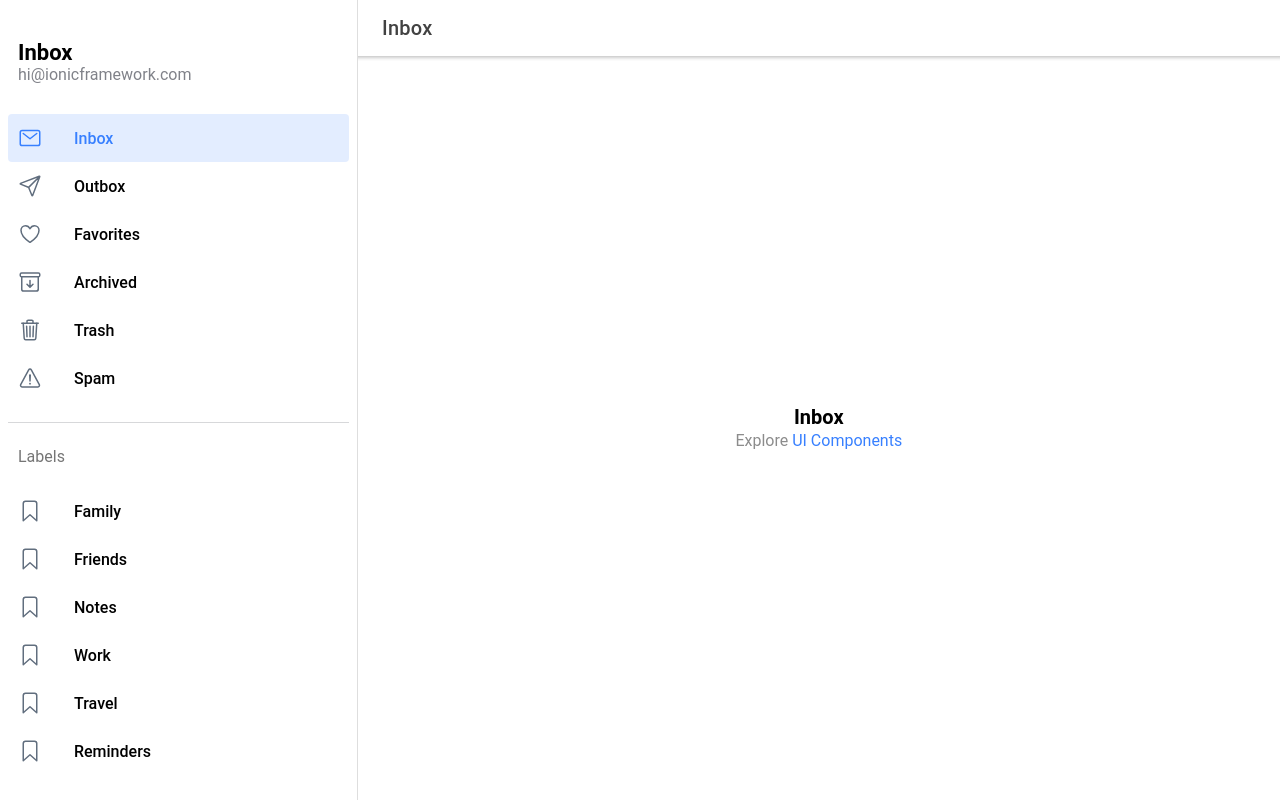
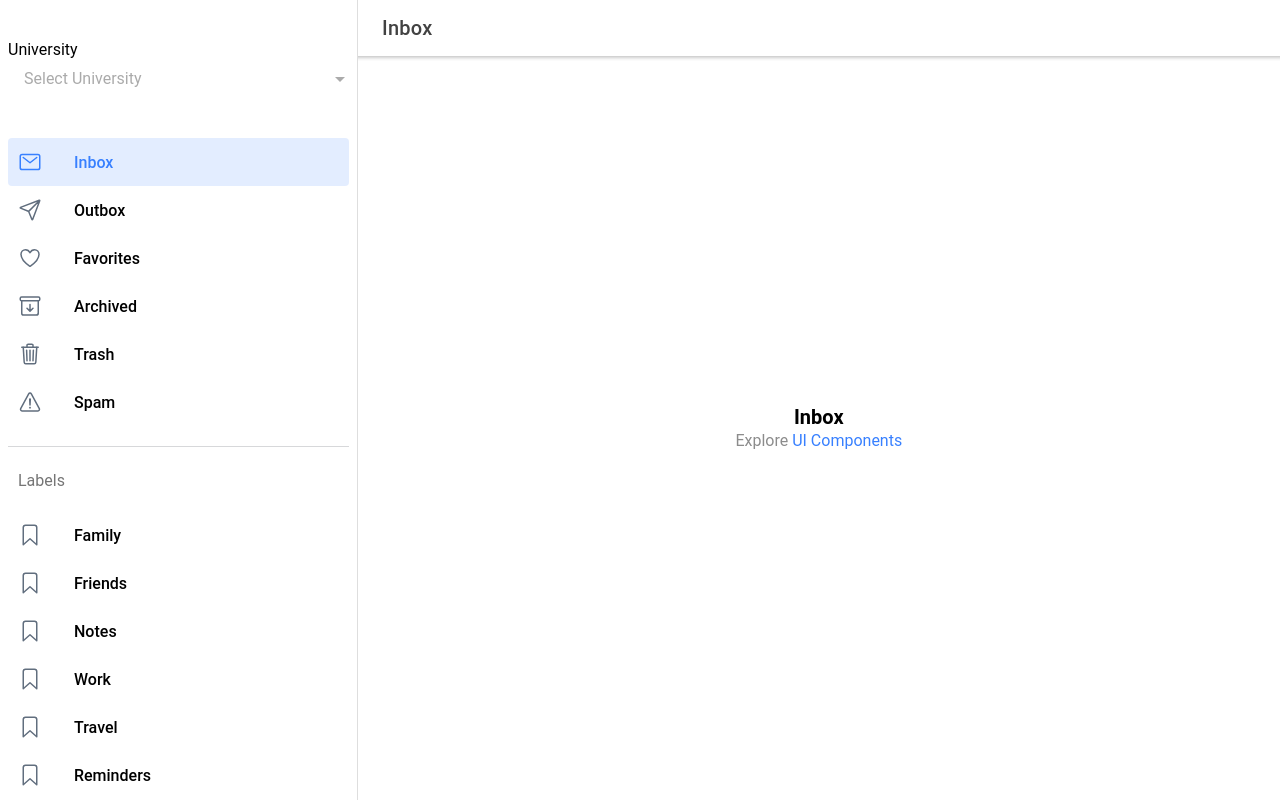
Before and after one commit to Deagler/confess-app, a React (Create React App) app in the folder app/: page /page/Inbox in a window 1280 px wide. Built offline with nearby package versions, Linux system fonts and the light colour scheme; the HTML template or start-up script is replaced by a standard one.

Commit message:
add component for user to select university, import the new componenent to Menu component

```diff
--- a/app/src/components/Menu.tsx
+++ b/app/src/components/Menu.tsx
@@ -7,7 +7,6 @@ import {
   IonListHeader,
   IonMenu,
   IonMenuToggle,
-  IonNote,
 } from '@ionic/react';
 import React from 'react';
 import { RouteComponentProps, withRouter } from 'react-router-dom';
@@ -27,6 +26,8 @@ import {
   warningSharp,
 } from 'ionicons/icons';
 import './Menu.css';
+import './SignIn';
+import { SignIn } from './SignIn';
 
 interface MenuProps extends RouteComponentProps {
   selectedPage: string;
@@ -84,9 +85,8 @@ const Menu: React.FunctionComponent<MenuProps> = ({ selectedPage }) => {
   return (
     <IonMenu contentId="main" type="overlay">
       <IonContent>
+        <SignIn />
         <IonList id="inbox-list">
-          <IonListHeader>Inbox</IonListHeader>
-          <IonNote>hi@ionicframework.com</IonNote>
           {appPages.map((appPage, index) => {
             return (
               <IonMenuToggle key={index} autoHide={false}>
--- /dev/null
+++ b/app/src/components/SignIn.tsx
@@ -0,0 +1,31 @@
+import { IonSelectOption, IonSelect, IonLabel, IonList } from '@ionic/react';
+import React, { useState } from 'react';
+import './Menu.css';
+export const SignIn: React.FC = () => {
+  const [university, setUni] = useState<string>();
+
+  return (
+    <IonList>
+      <IonLabel>University</IonLabel>
+      <IonSelect
+        placeholder="Select University"
+        onIonChange={(e) => setUni(e.detail.value)}
+      >
+        <IonSelectOption value="uoa">
+          The University of Auckland
+        </IonSelectOption>
+        <IonSelectOption value="aut">
+          Auckland University of Technology
+        </IonSelectOption>
+        <IonSelectOption value="uow">University of Waikato</IonSelectOption>
+        <IonSelectOption value="mau">Massey University</IonSelectOption>
+        <IonSelectOption value="uow">
+          Victoria University of Wellington
+        </IonSelectOption>
+        <IonSelectOption value="uoc">University of Canterbury</IonSelectOption>
+        <IonSelectOption value="liu">Lincoln University</IonSelectOption>
+        <IonSelectOption value="uoo">University of Otago</IonSelectOption>
+      </IonSelect>
+    </IonList>
+  );
+};
```
